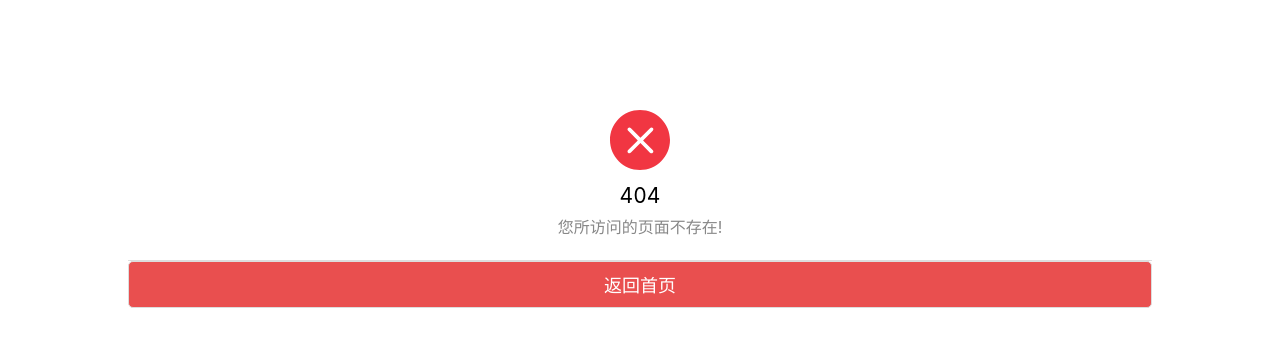
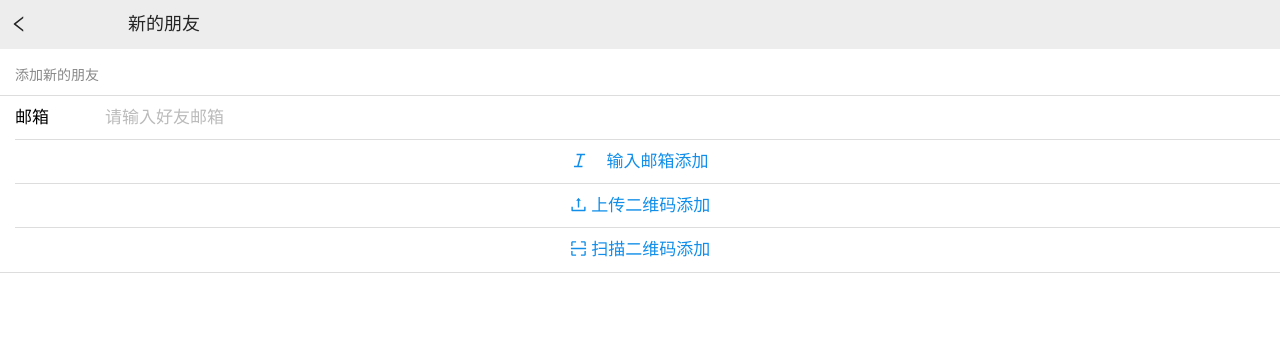
Before and after one commit to meowWhat/aha-ui, a React (Create React App) app: page /user/friendAdder in a window 1280 px wide. Before the commit this address led to /notFound. Shown: the top 346 px of the page. Built offline with nearby package versions, Linux system fonts and the light colour scheme.

Commit message:
- 增加 /user/friendAdder

```diff
--- a/package.json
+++ b/package.json
@@ -21,7 +21,6 @@
     "react-router-dom": "^5.2.0",
     "react-scripts": "4.0.1",
     "react-virtualized": "^9.22.2",
-    "react-webcam": "^5.2.3",
     "typescript": "^4.0.3",
     "web-vitals": "^0.2.4"
   },
@@ -50,6 +49,7 @@
     ]
   },
   "devDependencies": {
+    "@types/classnames": "^2.2.11",
     "@types/jest": "^26.0.15",
     "@types/node": "^12.0.0",
     "@types/react": "^16.9.0",
@@ -58,7 +58,6 @@
     "@types/react-router": "^5.1.8",
     "@types/react-router-dom": "^5.1.6",
     "@types/react-virtualized": "^9.21.10",
-    "@types/classnames": "^2.2.11",
     "babel-plugin-import": "^1.13.3",
     "customize-cra": "^1.0.0",
     "less": "^3.12.2",
--- a/src/App.tsx
+++ b/src/App.tsx
@@ -52,7 +52,7 @@ function App(props: RouteComponentProps) {
           <NotFound></NotFound>
         </Route>
         <Route path="/" exact>
-          <Redirect to="/login"></Redirect>
+          <Redirect to="/home"></Redirect>
         </Route>
         <Route>
           <Redirect to="/notFound"></Redirect>
--- a/src/views/Home/Home.tsx
+++ b/src/views/Home/Home.tsx
@@ -64,7 +64,12 @@ const Home = observer(({ imState, history }: HomeProps) => {
         <span className="home-nav-icon">
           <SearchOutlined />
         </span>
-        <span className="home-nav-icon">
+        <span
+          className="home-nav-icon"
+          onClick={() => {
+            history.push('/user/friendAdder')
+          }}
+        >
           <PlusCircleOutlined />
         </span>
       </header>
@@ -79,7 +84,6 @@ const Home = observer(({ imState, history }: HomeProps) => {
               <Route path="/home/linkman" exact component={Linkman} />
               <Route path="/home/find" exact component={Find} />
               <Route path="/home/profile" exact component={Profile} />
-
               <Route path="/home" exact>
                 <Redirect to="/home/message"></Redirect>
               </Route>
--- a/src/views/Home/Profile/Profile.tsx
+++ b/src/views/Home/Profile/Profile.tsx
@@ -1,15 +1,3 @@
-import Webcam from 'react-webcam'
-
 export default function Profile() {
-  return (
-    <div className="profile">
-      <Webcam
-        videoConstraints={{
-          width: 1280,
-          height: 720,
-          facingMode: { exact: 'environment' },
-        }}
-      />
-    </div>
-  )
+  return <div className="profile">sss</div>
 }
--- /dev/null
+++ b/src/views/User/FriendAdder/FriendAdder.less
@@ -0,0 +1,7 @@
+.aha-friend-adder {
+  .aha-friend-adder-list-item {
+    width: 100%;
+    color: #108ee9;
+    text-align: center;
+  }
+}
--- /dev/null
+++ b/src/views/User/FriendAdder/FriendAdder.tsx
@@ -0,0 +1,81 @@
+import './FriendAdder.less'
+import { List, InputItem, Toast } from 'antd-mobile'
+import { useEffect, useState } from 'react'
+import { ScanOutlined, UploadOutlined, ItalicOutlined } from '@ant-design/icons'
+import validator from 'src/utils/validator'
+
+interface FriendAdderProps {
+  onLoad: (title: string) => void
+}
+export default function FriendAdder(props: FriendAdderProps) {
+  const { onLoad } = props
+  const [value, setValue] = useState('')
+  const [hasError, setHasError] = useState(false)
+
+  // email input value change
+  const handleValueChange = (value: string) => {
+    if (validator.isEmail(value)) {
+      setHasError(false)
+    } else {
+      setHasError(true)
+    }
+    setValue(value)
+  }
+
+  // 处理添加好友
+  const handleFriendAdd = (friendEmail: string) => {
+    console.log(friendEmail)
+  }
+
+  useEffect(() => {
+    onLoad('新的朋友')
+  }, [onLoad])
+
+  return (
+    <div className="aha-friend-adder">
+      <List renderHeader={() => '添加新的朋友'}>
+        <InputItem
+          type="text"
+          placeholder="请输入好友邮箱"
+          error={hasError}
+          onChange={handleValueChange}
+          value={value}
+        >
+          邮箱
+        </InputItem>
+        <List.Item>
+          <div
+            className="aha-friend-adder-list-item"
+            onClick={() => {
+              if (hasError) {
+                Toast.fail('邮箱格式错误,请重新输入！', 2)
+              }
+            }}
+          >
+            <ItalicOutlined /> &nbsp;&nbsp;&nbsp;输入邮箱添加
+          </div>
+        </List.Item>
+        <List.Item>
+          <div
+            className="aha-friend-adder-list-item"
+            onClick={() => {
+              console.log('asdasd')
+            }}
+          >
+            <UploadOutlined /> 上传二维码添加
+          </div>
+        </List.Item>
+        <List.Item>
+          <div
+            className="aha-friend-adder-list-item"
+            onClick={() => {
+              console.log('asdasd')
+            }}
+          >
+            <ScanOutlined /> 扫描二维码添加
+          </div>
+        </List.Item>
+      </List>
+    </div>
+  )
+}
--- a/src/views/User/User.tsx
+++ b/src/views/User/User.tsx
@@ -8,6 +8,7 @@ import { imState } from 'src/states/IMState'
 
 const Conversation = lazy(() => import('./Conversation/Conversation'))
 const Profile = lazy(() => import('./Profile/Profile'))
+const FriendAdder = lazy(() => import('./FriendAdder/FriendAdder'))
 
 const User = (props: RouteComponentProps) => {
   const [title, setTitle] = useState('')
@@ -37,6 +38,13 @@ const User = (props: RouteComponentProps) => {
               />
             </Route>
             <Route path="/user/profile" exact component={Profile} />
+            <Route path="/user/friendAdder" exact>
+              <FriendAdder
+                onLoad={(title) => {
+                  setTitle(title)
+                }}
+              />
+            </Route>
             <Route>
               <Redirect to="/notFound"></Redirect>
             </Route>
```
Also changed, not shown: 1 other file (tests, documents, lock files or other folders).
